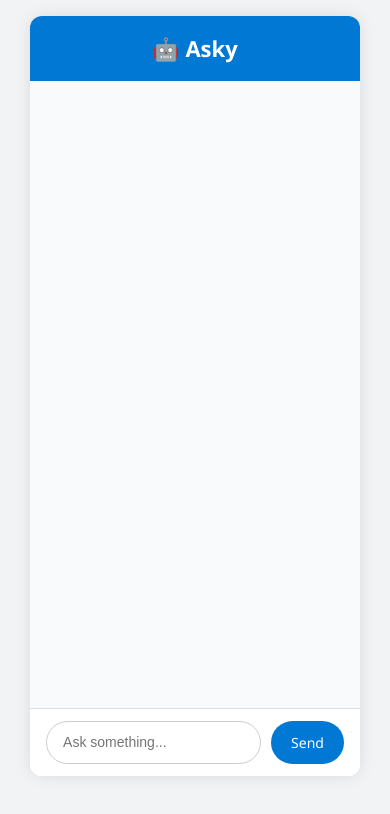
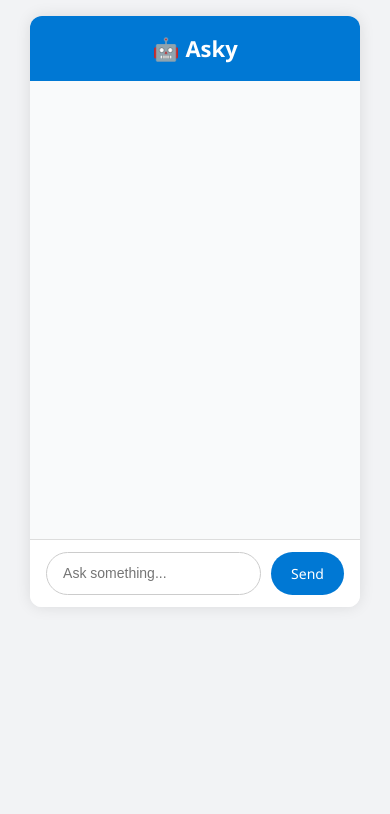
Before and after one commit to pranavnigade123/Asky, a React (Vite) app: page / in a window 390 px wide. Shown: the top 814 px of the page. Built offline with nearby package versions, Linux system fonts and the light colour scheme.

Commit message:
Make chatbot UI responsive for mobile

```diff
--- a/src/App.css
+++ b/src/App.css
@@ -142,7 +142,7 @@ body {
   .app {
     width: 100%;
     max-width: 500px;
-    height: 90vh;
+    height: 70vh;
     border-radius: 12px;
     box-shadow: 0 0 15px rgba(0,0,0,0.1);
     margin: 0 auto;
```
